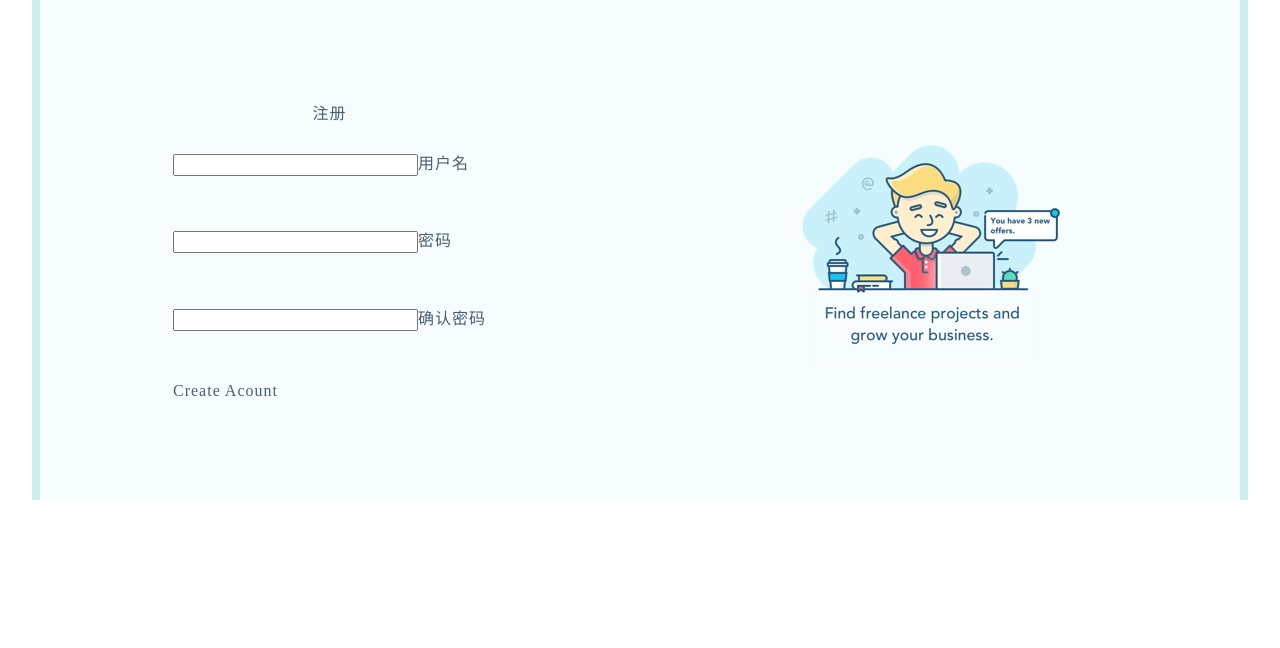
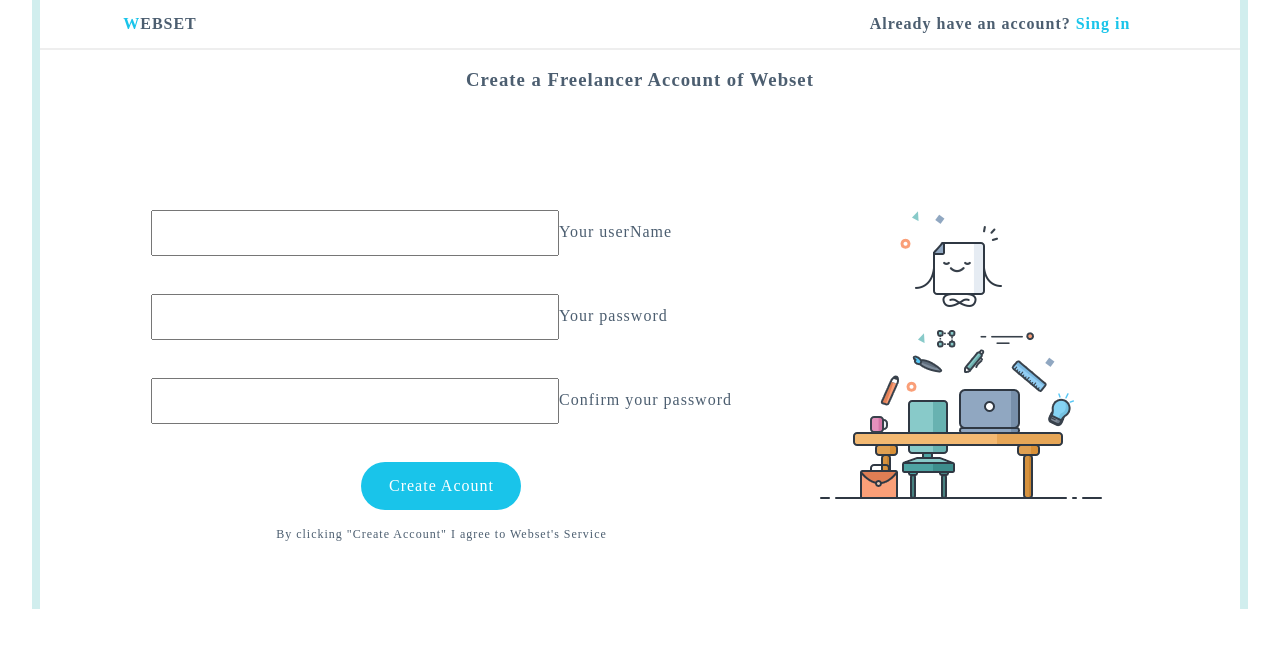
Before and after one commit to dyggod/Web-Set, an Angular app: page /login in a window 1280 px wide. Shown: the top 648 px of the page. Built offline with nearby package versions, Linux system fonts and the light colour scheme; what primeng would draw is missing.

Commit message:
注册页设计

```diff
--- a/src/app/page/login/login.component.html
+++ b/src/app/page/login/login.component.html
@@ -1,16 +1,28 @@
 <div id="register" class="flex">
+  <div class="register-top flex">
+    <div class="text-center">
+      <span>W</span>EBSET
+    </div>
+    <div class="text-center">
+      Already have an account? <span>Sing in</span>
+    </div>
+  </div>
+  <div class="register-middle">
+    <h3 class="text-center">
+      Create a Freelancer Account of Webset
+    </h3>
+  </div>
+  <div class="register-main flex-center">
     <div class="register-left">
       <div class="login-header">
-      <div>
-        注册
-      </div>
+
       </div>
       <div class="login-main flex">
         <div class="userName">
           <div>
             <span class="ui-float-label">
               <input id="float-input" type="text" [(ngModel)]="userName" size="30" pInputText>
-            <label for="float-input">用户名</label>
+              <label for="float-input">Your userName</label>
             </span>
           </div>
         </div>
@@ -18,7 +30,7 @@
           <div>
             <span class="ui-float-label">
               <input id="float-input" type="password" [(ngModel)]="passWord" size="30" pInputText>
-            <label for="float-input">密码</label>
+              <label for="float-input">Your password</label>
             </span>
           </div>
         </div>
@@ -26,23 +38,26 @@
           <div>
             <span class="ui-float-label">
               <input id="float-input" type="password" [(ngModel)]="confirmPassWord" size="30" pInputText>
-            <label for="float-input">确认密码</label>
+              <label for="float-input">Confirm your password</label>
             </span>
           </div>
         </div>
-      <div class="submit">
-        <div class="register-button" (click)="register()">
+        <div class="submit flex-center">
+          <div class="register-button text-center" (click)="register()">
             Create Acount
           </div>
         </div>
       </div>
       <div class="login-footer">
+        <div>
+          By clicking "Create Account" I agree to Webset's Service
+        </div>
       </div>
     </div>
     <div class="register-right text-vertical-center">
       <div>
-      <img src="../../../assets/img/bg/login.png" alt="">
-    </div>
-
+        <img src="../../../assets/img/bg/register.png" alt="">
       </div>
     </div>
+  </div>
+</div>
--- a/src/app/page/login/login.component.scss
+++ b/src/app/page/login/login.component.scss
@@ -1,6 +1,25 @@
 div#register{
-  justify-content: space-around;
-  background-color: #f7fdff;
+  flex-direction: column;
+  background-color: #fff;
+}
+div.register-top{
+  height: 3rem;
+  line-height: 3rem;
+  font-weight: bold;
+  border-bottom: 2px solid #eeeeee;
+  justify-content: space-between;
+  div:first-child{
+    width: 20%;
+    span{
+      color: #19c4ea;
+    }
+  }
+  div:last-child{
+    width: 40%;
+    span{
+      color: #19c4ea;
+    }
+  }
 }
 div.register-left{
   height: 500px;
@@ -8,12 +27,34 @@ div.register-left{
   justify-content: center;
   align-items: center;
   flex-direction: column;
+  margin-right: 2rem;
 }
 div.login-header{
   height: 10%;
 }
 div.login-main{
-  height: 50%;
+  height: 60%;
   flex-direction: column;
   justify-content: space-between;
+  input{
+    width: 25rem;
+    height: 2.5rem;
+  }
+  div.register-button{
+    width: 10rem;
+    height: 3rem;
+    border-radius: 3rem;
+    color: #fff;
+    cursor: pointer;
+    background-color: #19c4ea;
+    line-height: 3rem;
+  }
 }
+div.login-footer{
+  height: 3rem;
+  font-size: 12px;
+  line-height: 3rem;
+}
+div.register-right{
+  margin-left: 2rem;
+}
--- a/src/styles.scss
+++ b/src/styles.scss
@@ -23,6 +23,10 @@ ul {
 .flex{
   display: flex;
 }
+.flex-center{
+  display: flex;
+  justify-content: center;
+}
 .flex-column{
   display: flex;
   flex-direction: column;
```
Also changed, not shown: src/assets/img/bg/register.png (added). Lines whose indentation alone changed are shown as unchanged.
